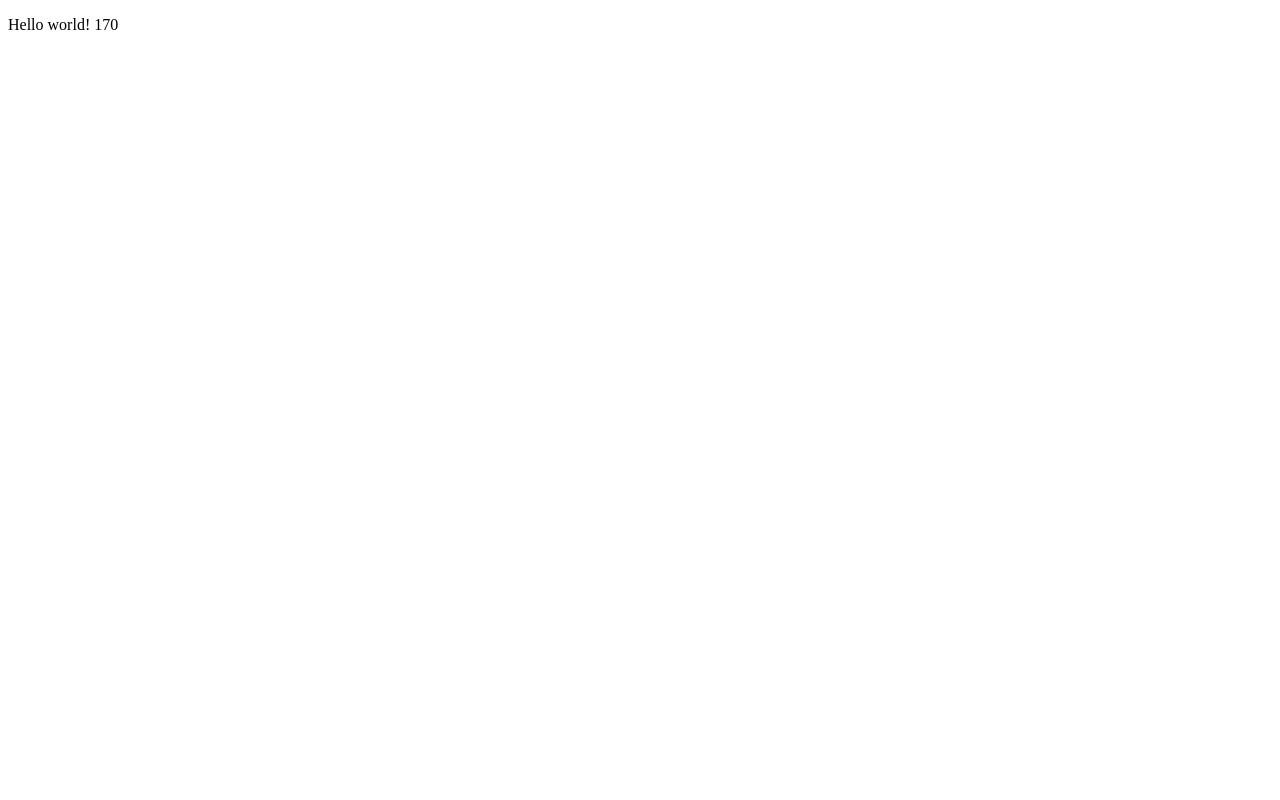
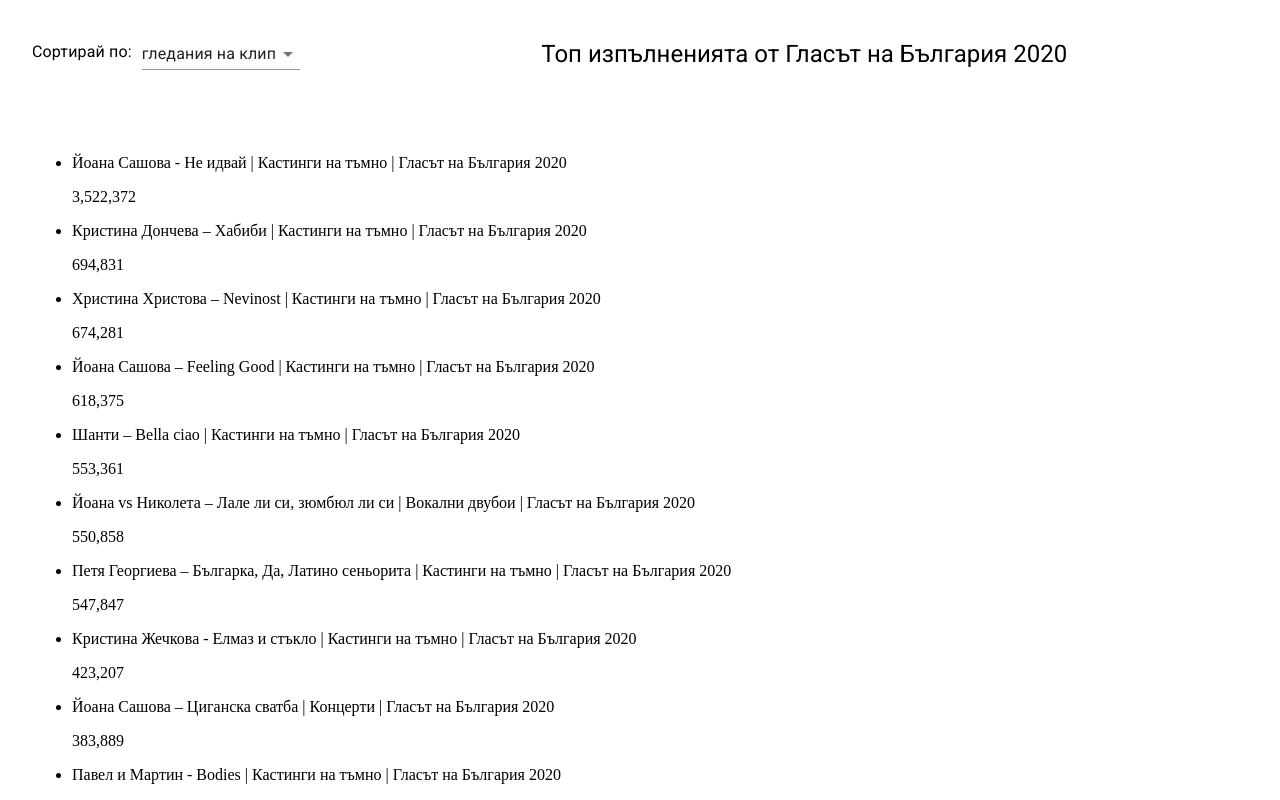
Before and after one commit to stefan-zh/glasat2020, a React app: page / in a window 1280 px wide. Shown: the top 800 px of the page. Built offline with nearby package versions, Linux system fonts and the light colour scheme.

Commit message:
Make dropdown to choose interactive

```diff
--- a/package.json
+++ b/package.json
@@ -15,6 +15,7 @@
   "author": "",
   "license": "ISC",
   "dependencies": {
+    "@material-ui/core": "^4.10.2",
     "@types/express": "^4.17.6",
     "@types/node": "^14.0.1",
     "express": "^4.17.1",
--- a/public/index.html
+++ b/public/index.html
@@ -6,6 +6,7 @@
 
         <title>Топ изпълненията в Гласът на България</title>
         <script src="https://apis.google.com/js/api.js"></script>
+        <link rel="stylesheet" href="https://fonts.googleapis.com/css?family=Roboto:300,400,500,700&display=swap" />
     </head>
     <body>
         <div id="root"></div>
--- a/src/App.tsx
+++ b/src/App.tsx
@@ -1,13 +1,53 @@
 import * as React from 'react';
 import { videosInfo } from './videos-info';
+import { VideoResultItem } from './Types';
+import { Container } from '@material-ui/core';
+import { Header } from './Header';
 // import { fetchVideos } from './services';
 
+// selectors
+const selectViewCount = (video: VideoResultItem) => video.statistics.viewCount.toLocaleString();
+const selectLikeCount = (video: VideoResultItem) => video.statistics.likeCount.toLocaleString();
+
 export const App = () => {
+  // state variables
+  const [videos, setVideos] = React.useState<VideoResultItem[]>(
+    [...videosInfo.items.sort((a, b) => b.statistics.viewCount - a.statistics.viewCount)]
+  );
+  // https://medium.com/swlh/how-to-store-a-function-with-the-usestate-hook-in-react-8a88dd4eede1
+  const [selectFn, setSelectFn] = React.useState<(video: VideoResultItem) => string>(() => selectViewCount)
+
   React.useEffect(() => {
     // window.gapi.load('client', fetchVideos);
   });
 
+  const sortFn = (order: number) => {
+    switch (order) {
+      case 1: {
+        setVideos(vds => [...vds.sort((a, b) => b.statistics.viewCount - a.statistics.viewCount)]);
+        setSelectFn(() => selectViewCount);
+        break;
+      }
+      case 2: {
+        setVideos(vds => [...vds.sort((a, b) => b.statistics.likeCount - a.statistics.likeCount)]);
+        setSelectFn(() => selectLikeCount);
+        break;
+      }
+    }
+  }
+
   return (
-    <p>Hello world! {videosInfo.items.length}</p>
+    <Container maxWidth="lg">
+      <Header sortFn={sortFn} />
+      <ul>
+      {videos.map((video) => (
+        <li>
+          <p>{video.snippet.title}</p>
+          <p>{selectFn(video)}</p>
+        </li>
+      ))}
+      </ul>
+    </Container>
+    // <p>Hello world! {videosInfo.items.length}</p>
   );
 }
--- /dev/null
+++ b/src/Header.css
@@ -0,0 +1,19 @@
+.header {
+  display: flex;
+  width: 100%;
+  height: 100px;
+  padding-top: 30px;
+}
+
+.select-box {
+  width: 450px;
+}
+.select-box > h6 {
+  float: left;
+  margin-right: 10px;
+}
+
+.title {
+  width: 100%;
+  text-align: center;
+}
--- /dev/null
+++ b/src/Header.tsx
@@ -0,0 +1,39 @@
+import * as React from 'react';
+import './Header.css';
+import { Typography, Select, MenuItem } from '@material-ui/core';
+
+interface HeaderProps {
+  sortFn: (val: number) => void
+}
+
+export const Header = (props: HeaderProps) => {
+  const [selectVal, setSelectVal] = React.useState<number>(1);
+
+  const onSelect = (event: React.ChangeEvent<{ value: unknown }>) => {
+    const selected = Number(event.target.value);
+    setSelectVal(selected);
+    props.sortFn(selected);
+  }
+
+  return (
+    <div className="header">
+      <div className="select-box">
+        <Typography variant="subtitle1">
+          Сортирай по:
+        </Typography>
+        <Select
+          value={selectVal}
+          onChange={onSelect}
+        >
+          <MenuItem value={1}>гледания на клип</MenuItem>
+          <MenuItem value={2}>харесвания на клип</MenuItem>
+        </Select>
+      </div>
+      <div className="title">
+        <Typography variant="h5">
+          Топ изпълненията от Гласът на България 2020
+        </Typography>
+      </div>
+    </div>
+  );
+}
```
Also changed, not shown: src/Types.ts (+0 -37 lines), 1 other file (tests, documents, lock files or other folders).
